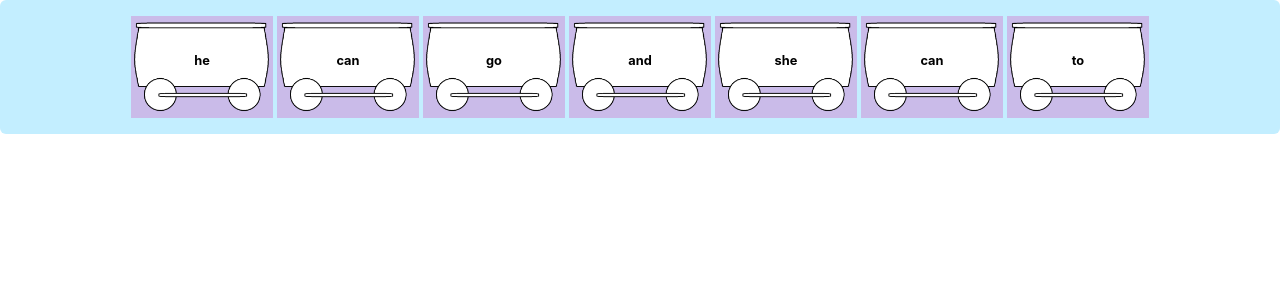
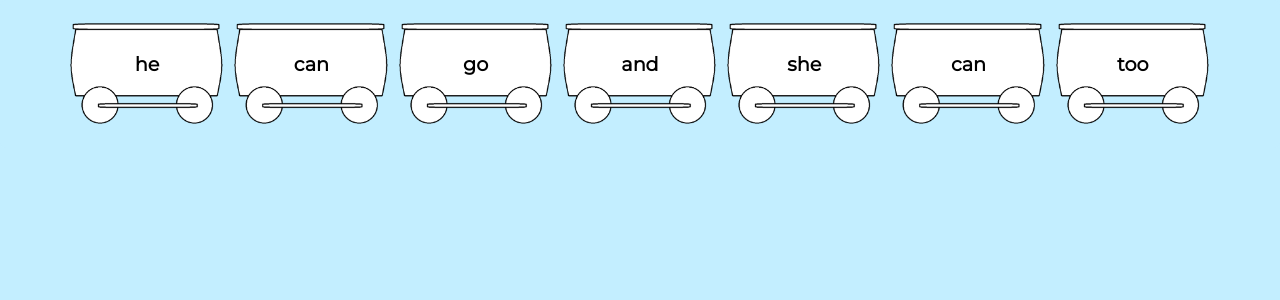
Before and after one commit to GDW1/BlockTrain, a React (Create React App) app in the folder blocktrain/: page / in a window 1280 px wide. Shown: the top 300 px of the page. Built offline with nearby package versions, Linux system fonts and the light colour scheme.

Commit message:
darylou - added font, changed colors

```diff
--- a/blocktrain/src/App.css
+++ b/blocktrain/src/App.css
@@ -36,3 +36,7 @@
     transform: rotate(360deg);
   }
 }
+
+body{
+  background-color: var(--primary);
+}
--- a/blocktrain/src/components/Display.css
+++ b/blocktrain/src/components/Display.css
@@ -1,3 +1,5 @@
+@import url('https://fonts.googleapis.com/css2?family=Montserrat&display=swap%27');
+
 :root{
     --primary: #C3EEFF;
     --secondary: #C3EEFF;
@@ -13,27 +15,29 @@
     padding-bottom: 1%;
     border-radius: 0.375rem;
     background-color: var(--primary);
+    font-family: montserrat, sans-serif;
 }
 
 #trainCars{
-    width: 80%;
+    width: 90%;
     table-layout: fixed;
 }
 
 #trainCars tr td div{
 
     font-size: 18px;
-    background-color: var(--firstAccent);
+    background-color: var(--primary);
     text-align: -webkit-center;
     position: relative;
 }
 #trainCars tr td div p{
     position: absolute;
-    top: 60%;
+    top: 15%;
     left: 50%;
+    height: 0%;
     font-weight: bold;
-    font-size: 1vw;
-    transform: translate(-50%, -250%);
+    font-size: 1.5vw;
+    transform: translate(-50%, -300%);
 }
 
 #trainCars tr td div img{
--- a/blocktrain/src/components/Display.jsx
+++ b/blocktrain/src/components/Display.jsx
@@ -7,7 +7,7 @@ import './Display.css';
 import trainArt from '../images/TrainCar.png'
 
 // SAMPLE DATA. CHANGE WHEN REAL DATA AVAILABLE
-const sampleData = ["he", "can", "go", "and", "she", "can", "to"]
+const sampleData = ["he", "can", "go", "and", "she", "can", "too"]
 
 // NOTE: NEED TO ENSURE THAT CHARACTERS ARE ONLY 10 CHARS LONG AND TRAIN CAR CAN ACCOMMODATE THAT
 function Display() {
```
